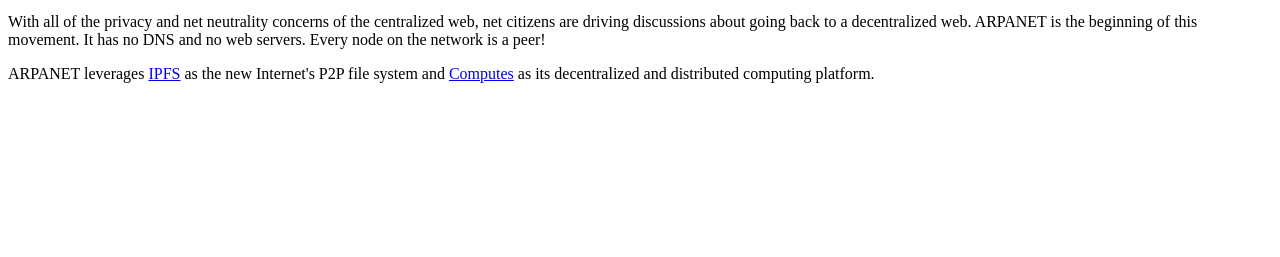
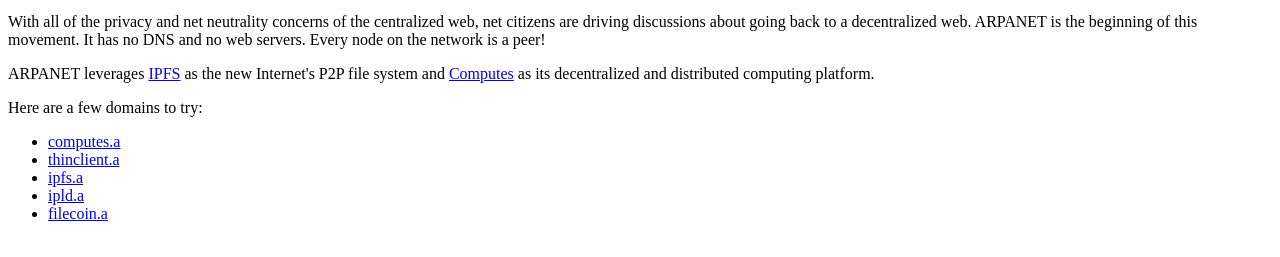
Before and after one commit to chrismatthieu/arpadyne, a website: page public/arpadyne.html in a window 1280 px wide. Shown: the part 119-376 px from the top of the page. Drawn offline with Linux system fonts and the light colour scheme.

Commit message:
added links to iframe content

```diff
--- a/public/arpadyne.html
+++ b/public/arpadyne.html
@@ -16,5 +16,25 @@
     <p>
       ARPANET leverages <a href="https://ipfs.io">IPFS</a> as the new Internet's P2P file system and <a href="https://computes.com">Computes</a> as its decentralized and distributed computing platform.
     </p>
+    <p>
+      Here are a few domains to try:
+      <ul>
+        <li>
+          <a href="https://arpadyne.computes.com/computes.a" target="_parent" >computes.a</a>
+        </li>
+        <li>
+          <a href="https://arpadyne.computes.com/thinclient.a" target="_parent" >thinclient.a</a>
+        </li>
+        <li>
+          <a href="https://arpadyne.computes.com/ipfs.a" target="_parent" >ipfs.a</a>
+        </li>
+        <li>
+          <a href="https://arpadyne.computes.com/ipld.a" target="_parent" >ipld.a</a>
+        </li>
+        <li>
+          <a href="https://arpadyne.computes.com/filecoin.a" target="_parent" >filecoin.a</a>
+        </li>
+      </ul>
+    </p>
   </body>
 </html>
```
